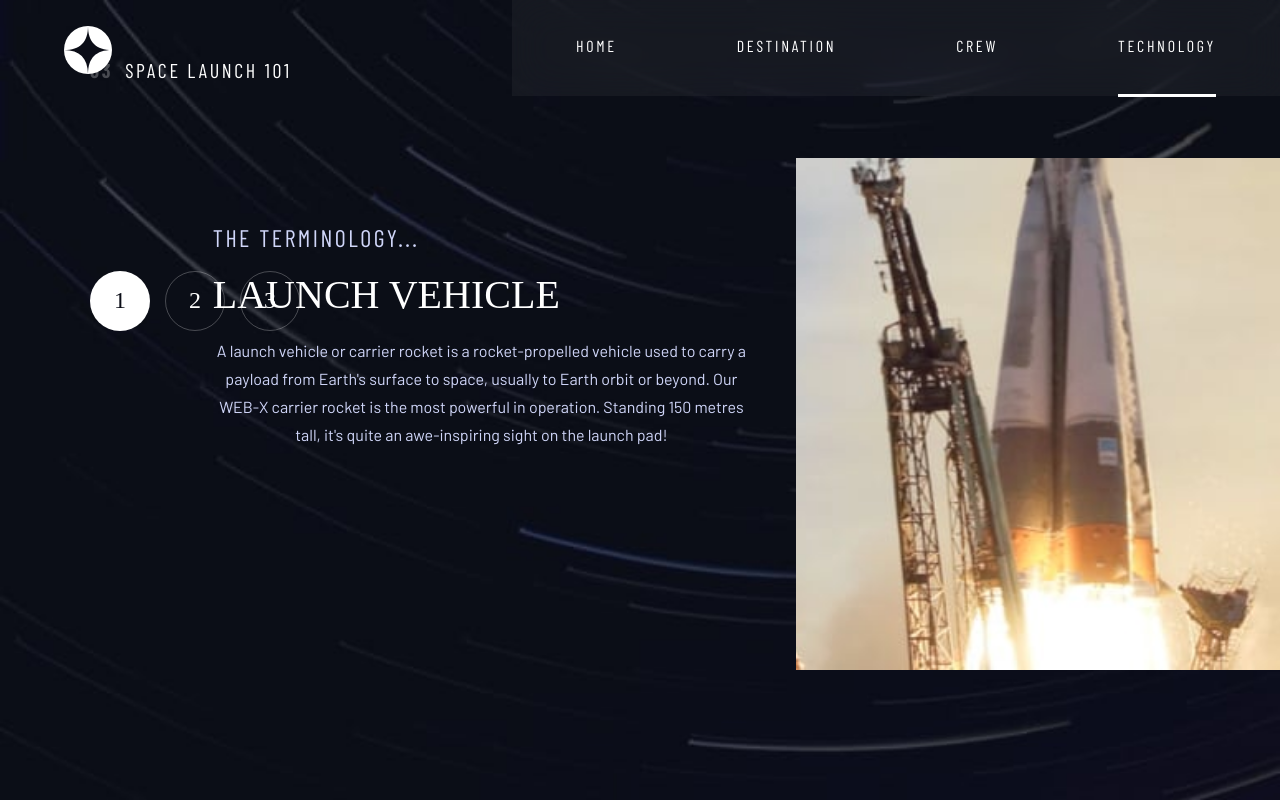
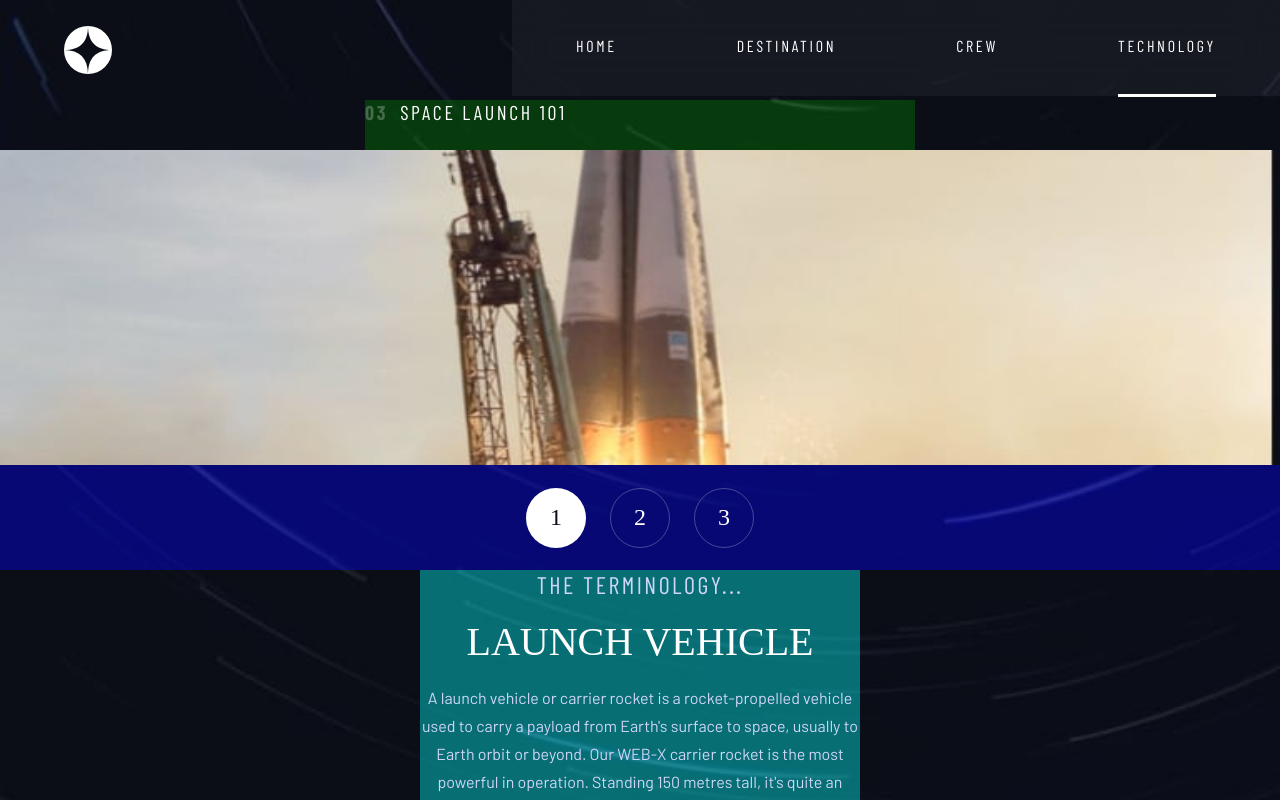
Before and after one commit to zttlmnn/space-tourism-multi-page, a React (Create React App) app: page /technology in a window 1280 px wide. Shown: the top 800 px of the page. Built offline with nearby package versions, Linux system fonts and the light colour scheme; a web font is replaced by a local one.

Commit message:
fixed complete technologyView

```diff
--- a/src/components/Layout/Header.module.scss
+++ b/src/components/Layout/Header.module.scss
@@ -41,8 +41,8 @@
   &__container {
 /*     overflow: hidden;
  */
-/*     width: 100%;
- */   /*  position: absolute; */
+    width: 100%;
+   /*  position: absolute; */
  position: fixed;
 
     display: flex;
--- a/src/components/Utilities/Grid.module.scss
+++ b/src/components/Utilities/Grid.module.scss
@@ -1,36 +1,29 @@
 @import "../../index.scss";
-/*
-.grid-container {
-  margin: 0 auto;
+
+ .grid-container {
+  min-height: 100vh;
   display: grid;
-  align-items: center;
+  //10rem nav/heabder
+  // 5rem title
 
-  min-height: 65vh;
+  grid-template-rows: 10rem .5fr  5rem repeat(10, minmax(7rem, 10.5rem)) 1fr;
+  //  grid-template-columns: 1fr repeat(10, 8.5%) 1fr;
+  grid-template-columns: 1fr repeat(10, minmax(3.2rem, 5.5rem)) 1fr;
 
-  width: 90vw;
 
-  grid-template-rows: calc(var(--base-unit) * 1.75);
 
-  @media (min-width: $bp-tablet) {
-    grid-template-rows: calc(var(--base-unit) * 3.25) auto auto auto;
-  }
+
 
   @media (min-width: $bp-desktop) {
-    width: 70vw;
 
-    grid-template-rows: repeat(3, calc(var(--base-unit) * 2.5));
+
+    // 14rem = header/nav-container
+    // 1fre = padding
+    // 10 rem = title
+    grid-template-rows: 14rem .25fr 10rem repeat(9, 6.5rem) 1fr;
+    grid-template-columns: 1fr repeat(10, 11rem) 1fr;
+    // grid-template-columns: 1fr repeat(10, 7.64%) 1fr;
   }
-}
- */
- .grid-container {
-  min-height: 100vh;
-
-  display: grid;
-  // 14rem = header/nav-container
-  // 1fre = padding
-  // 10 rem = title
-  grid-template-rows:  1fr 10rem repeat(9, 6.5rem) 1fr;
-  grid-template-columns: 1fr repeat(10, 11rem) 1fr;
 
 
 
--- a/src/components/Utilities/Title.module.scss
+++ b/src/components/Utilities/Title.module.scss
@@ -8,8 +8,8 @@
   letter-spacing: 0.27rem;
 
  // width: 57.3rem;
-  margin: 0 auto;
-
+/*   margin: 0 auto;
+ */
   @media (min-width: $bp-tablet) {
     margin: 0;
 
--- a/src/components/Views/TechnologyView.module.scss
+++ b/src/components/Views/TechnologyView.module.scss
@@ -1,14 +1,12 @@
 @import "../../index.scss";
 
 .technology-view {
-
   background: center/cover no-repeat
     url("../../assets/technology/background-technology-mobile.jpg");
 
   @media (min-width: $bp-tablet) {
     background: center/cover no-repeat
       url("../../assets/technology/background-technology-tablet.jpg");
-
   }
 
   @media (min-width: $bp-desktop) {
@@ -17,79 +15,28 @@
   }
 
 
-  &__img {
-
-    height: clamp(17rem, 45vw, 31rem);
-    width: calc(5vw * 2 + 100%);
-    transform: translateX(-5vw);
-
-
-    @media (min-width: $bp-tablet) {
-      height: clamp(31rem, 40vw, 52rem);
-    }
-
-    @media (min-width: $bp-desktop) {
-      transform: translateX(0);
-      height: 100%;
-      width: 100%;
-/*       height: 100% */
-/*       width: 100%; */
-      /* width: clamp(31rem, 40vw, 52rem); */
-
-/*       grid-column: 3;
-      grid-row: 4;
-      transform: translateX(5vw); */
-    }
 
     img {
       position: absolute;
-
+  object-fit: cover;
   width: 100%;
   height: 100%;
-      @media (min-width: $bp-desktop) {
-/*         width: 30vw;
-        height: 30vw;
-        transform: translateX(-50vw); */
-      }
-  }
+
     }
 
+
   &__btns {
-    height: calc(var(--base-unit) * 4);
-    width: calc(var(--base-unit) * 6.25);
-    margin: 0 auto;
-
+    height: 100%;
+    width: 100%;
     display: flex;
-    justify-content: space-between;
+    justify-content: center;
     align-items: center;
-/*     padding: calc(var(--base-unit) * 1.5) 0;
- */
-
-    @media (min-width: $bp-tablet) {
-      height: calc(var(--base-unit) * 6.5);
-
-      width: calc(var(--base-unit) * 8.75);
-    }
+    gap: var(--base-unit);
 
     @media (min-width: $bp-desktop) {
-
       flex-direction: column;
       justify-content: flex-start;
       align-items: flex-start;
-      gap: var(--base-unit);
-
-/*       align-items: flex-start;
-
- */      height: 100%;
-      width: 100%;
-/*       padding: 0;
-      margin: 0;
-      height: 30.4rem;
-      width: 16rem; */
-
-/*       grid-column: 1;
- */
-
  }
   }
   &__btn {
@@ -123,23 +70,13 @@
   }
 
   &__info {
-/*     text-align: center;
- */
-    @media (min-width: $bp-desktop) {
-/*       width: 47rem;
- */   //   margin-right: 50rem;
-/*       grid-column: 2;
- */
-
-
-    }
-
     h3 {
       height: calc(var(--base-unit) * 1.5);
       font-size: 1.6rem;
       letter-spacing: 0.25rem;
       font-family: var(--ff-subheading-secondary);
       color: var(--clr-secondary);
+      text-align: center;
 
       @media (min-width: $bp-tablet) {
         height: calc(var(--base-unit) * 2);
@@ -149,7 +86,6 @@
       @media (min-width: $bp-desktop) {
         font-size: 1.6rem;
         text-align: left;
-
       }
     }
 
@@ -157,6 +93,7 @@
       height: calc(var(--base-unit) * 2);
       font-family: var(--ff-heading);
       font-size: 2.4rem;
+      text-align: center;
 
       @media (min-width: $bp-tablet) {
         height: calc(var(--base-unit) * 2.75);
@@ -164,46 +101,82 @@
       }
 
       @media (min-width: $bp-desktop) {
-
         font-size: 5.6rem;
         text-align: left;
       }
     }
-
   }
 }
 
 // GRID SETTINGS
 
 section {
-
     // title
   &:first-child {
-/* background-color: rgba(0, 128, 0, 0.4);
- */grid-row: 2;
+    background-color: rgba(0, 128, 0, 0.4);
+
+    grid-row: 3;
+    grid-column: 2 / span 10;
+  }
+
+  // btns
+  &:nth-of-type(2) {
+      background-color: rgba(0, 0, 255, 0.4);
+
+    grid-row: 7 / span 1;
+
+    grid-column: 1 / -1;
+  }
+  // text, body-copy
+  &:nth-of-type(3) {
+      background-color: rgba(0, 255, 255, 0.4);
+
+    grid-row: 8/ span 5;
+    grid-column: 3 / span 8;
+
+  }
+
+
+  @media (min-width: $bp-desktop) {
+    // title
+    &:first-child {
+
+      grid-row: 3;
       grid-column: 2 / span 10;
     }
 
     // btns
     &:nth-of-type(2) {
       /*   background-color: rgba(0, 0, 255, 0.4);
- */  grid-row: 4 / span 7;
+      */
+      grid-row: 5 / span 7;
       grid-column: 2 / span 1;
-
     }
     // text, body-copy
     &:nth-of-type(3) {
       /*   background-color: rgba(0, 255, 255, 0.4);
- */  grid-row: 4 / span 7;
+      */
+      grid-row: 5 / span 7;
       grid-column: 3 / span 5;
 
       margin-left: 1vw;
-
+    }
   }
 }
 
 figure {
-/* background-color: rgba(255, 0, 0, 0.4);
- */grid-row: 3 / span 9;
+  position: relative;
+
+  margin: 0;
+  background-color: rgba(255, 0, 0, 0.4);
+
+  grid-row: 4 / span 3;
+  grid-column: 1 / -1;
+
+  @media (min-width: $bp-desktop) {
+    grid-row: 4 / span 9;
     grid-column: 9 / -1;
+
   }
+
+}
```
Lines whose indentation alone changed are shown as unchanged.
